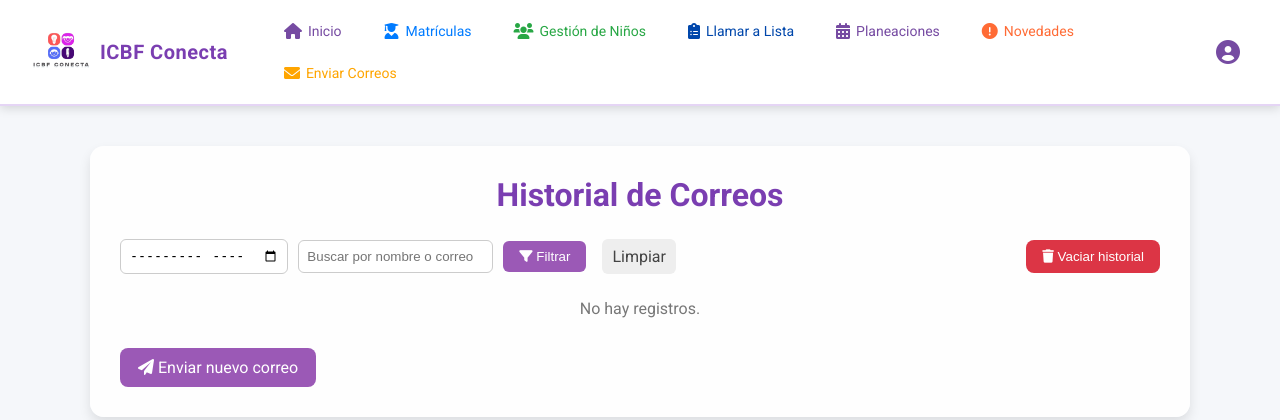
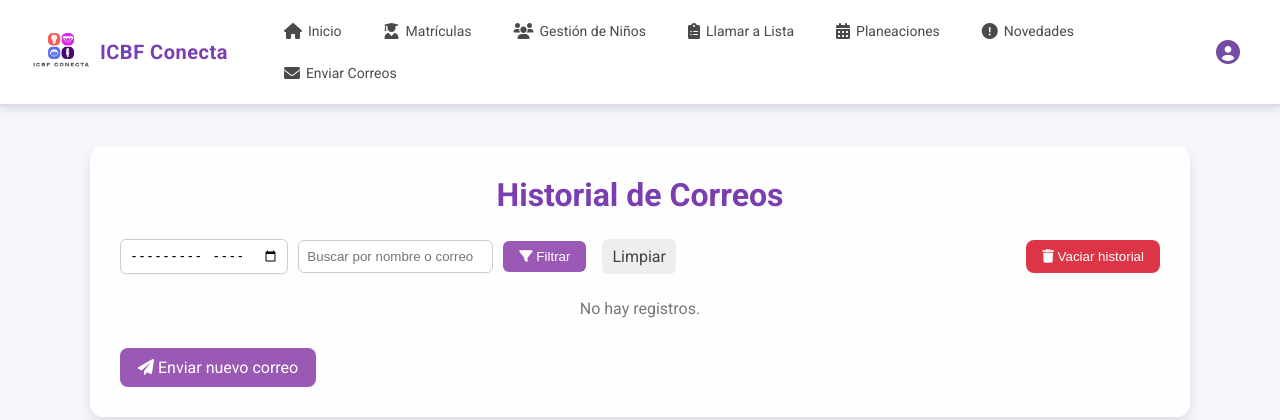
Before and after one commit to nick4466/icbfconectaPython, a Django app: page /correos/historial/ in a window 1280 px wide. Shown: the top 420 px of the page. Run offline with Django 5.2, Linux system fonts and the light colour scheme; data that the repository does not hold is empty.

Commit message:
ajustes navbar madre

```diff
--- a/static/css/navbar_madre.css
+++ b/static/css/navbar_madre.css
@@ -90,8 +90,10 @@
     position: relative;
 }
 
+/* Estilos base para todos los botones del navbar */
 .navbar-menu a {
-    color: #764ba2;
+    background-color: #ffffff;
+    color: #4a4a4a;
     text-decoration: none;
     font-weight: 500;
     padding: 8px 16px;
@@ -105,15 +107,6 @@
     cursor: pointer;
 }
 
-.navbar-menu a:hover {
-    background-color: rgba(118, 75, 162, 0.1);
-    transform: translateY(-2px);
-}
-
-.navbar-menu a:active {
-    background-color: rgba(118, 75, 162, 0.2);
-}
-
 .navbar-menu a i {
     font-size: 16px;
     transition: transform 0.3s ease;
@@ -123,69 +116,88 @@
     transform: scale(1.1);
 }
 
-/* Estilo especial para el botón de Matrículas */
+/* Estilo para el botón de Inicio (morado) */
+.navbar-menu a.btn-inicio {
+    background-color: #ffffff;
+    color: #4a4a4a;
+}
+
+.navbar-menu a.btn-inicio:hover {
+    background-color: #9b59b6;
+    color: #ffffff;
+    transform: translateY(-2px);
+}
+
+/* Estilo para el botón de Matrículas (morado) */
 .navbar-menu a.btn-matriculas {
-    color: #007bff;
+    background-color: #ffffff;
+    color: #4a4a4a;
 }
 
 .navbar-menu a.btn-matriculas:hover {
-    background-color: rgba(0, 123, 255, 0.1);
+    background-color: #9b59b6;
+    color: #ffffff;
+    transform: translateY(-2px);
 }
 
-.navbar-menu a.btn-matriculas:active {
-    background-color: rgba(0, 123, 255, 0.2);
-}
-
-/* Estilo especial para el botón de Gestión de Niños */
+/* Estilo para el botón de Gestión de Niños (verde) */
 .navbar-menu a.btn-gestion {
-    color: #28a745;
+    background-color: #ffffff;
+    color: #4a4a4a;
 }
 
 .navbar-menu a.btn-gestion:hover {
-    background-color: rgba(40, 167, 69, 0.1);
+    background-color: #27ae60;
+    color: #ffffff;
+    transform: translateY(-2px);
 }
 
-.navbar-menu a.btn-gestion:active {
-    background-color: rgba(40, 167, 69, 0.2);
-}
-
-/* Estilo especial para el botón de Llamar a Lista */
+/* Estilo para el botón de Llamar a Lista (azul) */
 .navbar-menu a.btn-asistencia {
-    color: #0047AB;
+    background-color: #ffffff;
+    color: #4a4a4a;
 }
 
 .navbar-menu a.btn-asistencia:hover {
-    background-color: rgba(0, 71, 171, 0.1);
+    background-color: #3498db;
+    color: #ffffff;
+    transform: translateY(-2px);
 }
 
-.navbar-menu a.btn-asistencia:active {
-    background-color: rgba(0, 71, 171, 0.2);
+/* Estilo para el botón de Planeaciones (azul cielo/turquesa) */
+.navbar-menu a.btn-planeaciones {
+    background-color: #ffffff;
+    color: #4a4a4a;
 }
 
-/* Estilo especial para el botón de Novedades */
+.navbar-menu a.btn-planeaciones:hover {
+    background-color: #5dade2;
+    color: #ffffff;
+    transform: translateY(-2px);
+}
+
+/* Estilo para el botón de Novedades (rojo) */
 .navbar-menu a.btn-novedades {
-    color: #ff6b35;
+    background-color: #ffffff;
+    color: #4a4a4a;
 }
 
 .navbar-menu a.btn-novedades:hover {
-    background-color: rgba(255, 107, 53, 0.1);
+    background-color: #e74c3c;
+    color: #ffffff;
+    transform: translateY(-2px);
 }
 
-.navbar-menu a.btn-novedades:active {
-    background-color: rgba(255, 107, 53, 0.2);
-}
-
-/* Estilo especial para el botón de Enviar Correos */
+/* Estilo para el botón de Enviar Correos (naranja) */
 .navbar-menu a.btn-correos {
-    color: #ffa500;
+    background-color: #ffffff;
+    color: #4a4a4a;
 }
 
 .navbar-menu a.btn-correos:hover {
-    background-color: rgba(255, 165, 0, 0.1);
-}
-
-.navbar-menu a.btn-correos:active {
-    background-color: rgba(255, 165, 0, 0.2);
+    background-color: #f39c12;
+    color: #ffffff;
+    transform: translateY(-2px);
 }
 
 /* Header Right - User Menu */
--- a/templates/madre/navbar_madre.html
+++ b/templates/madre/navbar_madre.html
@@ -12,11 +12,11 @@
 
     <nav class="navbar-menu">
         <ul>
-            <li><a href="{% url 'madre_dashboard' %}"><i class="fas fa-home"></i> Inicio</a></li>
+            <li><a href="{% url 'madre_dashboard' %}" class="btn-inicio"><i class="fas fa-home"></i> Inicio</a></li>
             <li><a href="{% url 'listar_ninos' %}" class="btn-matriculas"><i class="fas fa-user-graduate"></i> Matrículas</a></li>
             <li><a href="{% url 'gestion_ninos' %}" class="btn-gestion"><i class="fas fa-users"></i> Gestión de Niños</a></li>
             <li><a href="{% url 'asistencia_form' %}" class="btn-asistencia"><i class="fas fa-clipboard-list"></i> Llamar a Lista</a></li>
-            <li><a href="{% url 'planeaciones:lista_planeaciones' %}"><i class="fas fa-calendar-alt"></i> Planeaciones</a></li>
+            <li><a href="{% url 'planeaciones:lista_planeaciones' %}" class="btn-planeaciones"><i class="fas fa-calendar-alt"></i> Planeaciones</a></li>
             <li><a href="{% url 'novedades:novedades_list' %}" class="btn-novedades"><i class="fas fa-exclamation-circle"></i> Novedades</a></li>
             <li><a href="{% url 'correos:enviar' %}" class="btn-correos"><i class="fas fa-envelope"></i> Enviar Correos</a></li>
         </ul>
```
